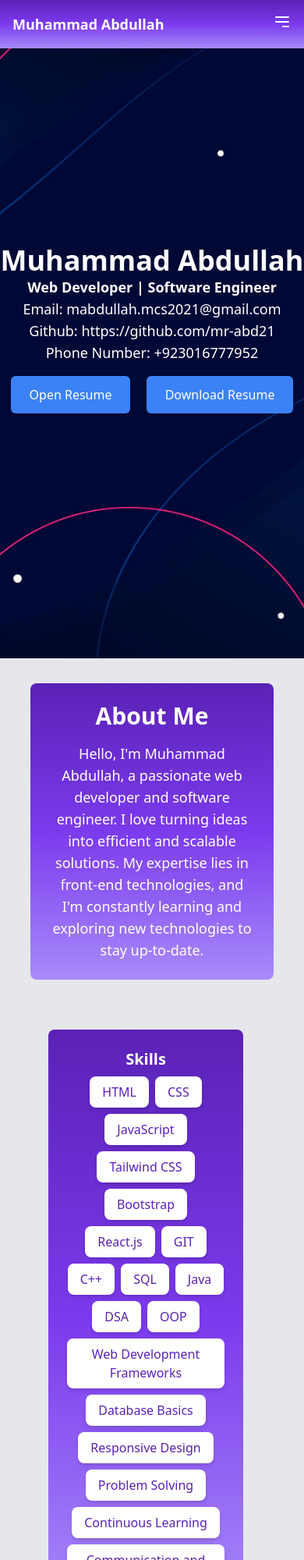
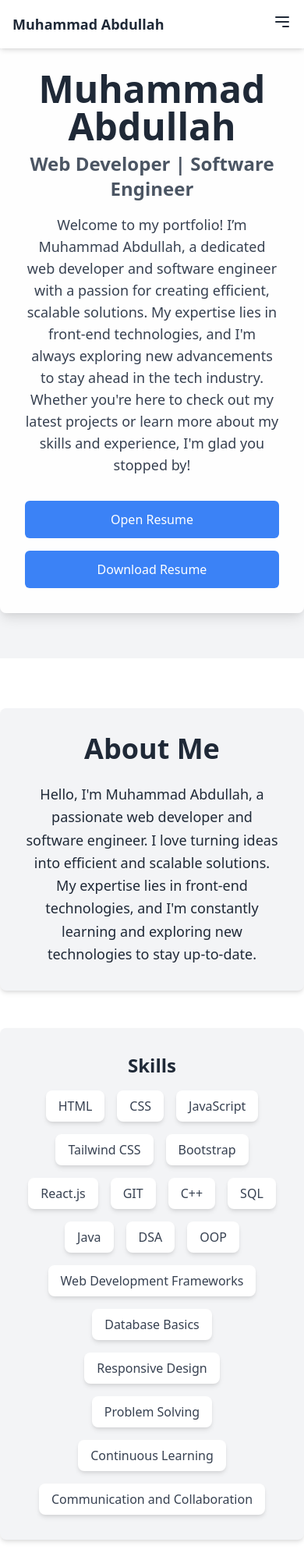
Before and after one commit to mr-abd21/portfolio-tailwind, a website: page index.html in a window 390 px wide. Shown: the top 2000 px of the page at 78% size. Drawn offline with nearby package versions, Linux system fonts and the light colour scheme.

Commit message:
Update Theme in index.html

```diff
--- a/index.html
+++ b/index.html
@@ -3,28 +3,39 @@
 <head>
   <meta charset="UTF-8" />
   <meta name="viewport" content="width=device-width, initial-scale=1.0" />
+  <link rel="stylesheet" href="https://cdnjs.cloudflare.com/ajax/libs/font-awesome/5.15.4/css/all.min.css">
   <link
     href="https://cdn.jsdelivr.net/npm/tailwindcss@2.2.19/dist/tailwind.min.css"
     rel="stylesheet"
   />
   <title>Abdullah's Portfolio</title>
+  <style>
+    *{
+      scroll-behavior: smooth;
+    }
+    body {
+      font-family: 'Inter', sans-serif;
+    }
+    .bg-custom {
+      background: linear-gradient(135deg, rgba(239, 246, 255, 1) 0%, rgba(215, 227, 255, 1) 100%);
+    }
+  </style>
 </head>
-<body class="font-sans bg-gray-100">
-  <!-- Navigation -->
-  <nav class="bg-gradient-to-b from-purple-800 via-purple-600 to-purple-400 p-4 fixed w-full top-0 left-0 z-10">
+<body class="font-sans bg-gray-100 ">
+  <nav class="bg-white shadow-md p-4 fixed w-full top-0 left-0 z-10">
     <div class="container mx-auto flex justify-between items-center">
-      <a href="#" class="text-white text-lg font-semibold">Muhammad Abdullah</a>
+      <a href="#" class="text-gray-800 text-lg font-semibold">Muhammad Abdullah</a>
       <!-- Navigation Links -->
       <div class="hidden md:flex space-x-4">
-        <a href="#home" class="text-white hover:underline">Home</a>
-        <a href="#about" class="text-white hover:underline">About</a>
-        <a href="#projects" class="text-white hover:underline">Projects</a>
-        <a href="#experience" class="text-white hover:underline">Experience</a>
-        <a href="#contact" class="text-white hover:underline">Contact</a>
+        <a href="#home" class="text-gray-800 hover:text-purple-600">Home</a>
+        <a href="#about" class="text-gray-800 hover:text-purple-600">About</a>
+        <a href="#projects" class="text-gray-800 hover:text-purple-600">Projects</a>
+        <a href="#experience" class="text-gray-800 hover:text-purple-600">Experience</a>
+        <a href="#contact" class="text-gray-800 hover:text-purple-600">Contact</a>
       </div>
       <!-- Mobile Menu logo -->
       <div class="md:hidden">
-        <button id="mobile-menu-toggle" class="text-white focus:outline-none">
+        <button id="mobile-menu-toggle" class="text-gray-800 focus:outline-none">
           <svg class="h-6 w-6" fill="none" stroke="currentColor" viewBox="0 0 24 24" xmlns="http://www.w3.org/2000/svg">
             <path stroke-linecap="round" stroke-linejoin="round" stroke-width="2" d="M4 6h16M4 12h16m-7 6h7"></path>
           </svg>
@@ -34,78 +45,85 @@
   </nav>
 
   <!-- Mobile Menu -->
-  <div id="mobile-menu" class="md:hidden z-10 fixed top-16 w-full left-0 bg-gradient-to-b from-purple-800 via-purple-600 to-purple-400 p-4 hidden">
-    <a href="#home" class="block text-white mb-2">Home</a>
-    <a href="#about" class="block text-white mb-2">About</a>
-    <a href="#projects" class="block text-white mb-2">Projects</a>
-    <a href="#experience" class="block text-white mb-2">Experience</a>
-    <a href="#contact" class="block text-white mb-2">Contact</a>
+  <div id="mobile-menu" class="md:hidden z-10 fixed top-16 w-full left-0 bg-white shadow-md p-4 hidden">
+    <a href="#home" class="block text-gray-800 mb-2">Home</a>
+    <a href="#about" class="block text-gray-800 mb-2">About</a>
+    <a href="#projects" class="block text-gray-800 mb-2">Projects</a>
+    <a href="#experience" class="block text-gray-800 mb-2">Experience</a>
+    <a href="#contact" class="block text-gray-800 mb-2">Contact</a>
   </div>
 
   <!-- Home Section -->
-  <section id="home" class="bg-cover bg-center min-h-screen flex items-center relative" style="background-image: url('./images/home-bg.jpg')">
-    <div class="text-white text-center z-10 mx-auto">
-      <h1 class="text-4xl font-bold">Muhammad Abdullah</h1>
-      <p class="text-lg font-semibold">Web Developer | Software Engineer</p>
-      <a href="mailto:homesdk25d@gmail.com" class="text-lg block text-white">Email: <span class="hover:underline">mabdullah.mcs2021@gmail.com</span></a>
-      <a href="https://github.com/mr-abd21" target="_blank" class="text-lg block text-white">Github: <span class="hover:underline">https://github.com/mr-abd21</span></a>
-      <p class="text-lg block">Phone Number: +923016777952</p>
-      <a href="./images/Resume of M Abdullah_page-0001.jpg" class="inline-block bg-blue-500 hover:bg-blue-700 text-white px-6 py-3 rounded-md mt-4 mr-4" target="_blank">Open Resume</a>
-      <a href="./images/Resume of M Abdullah.pdf" class="inline-block bg-blue-500 hover:bg-blue-700 text-white px-6 py-3 rounded-md mt-4" download>Download Resume</a>
+  <section id="home" class="min-h-screen flex items-center justify-center bg-gray-100">
+  <!-- <section id="home" class="min-h-screen flex items-center justify-center bg-gradient-to-r from-purple-400 via-pink-500 to-red-500 py-16"> -->
+    <div class="text-center mx-auto p-8 bg-white bg-opacity-90 rounded-lg shadow-lg max-w-3xl">
+      <h1 class="text-5xl font-bold text-gray-800">Muhammad Abdullah</h1>
+      <p class="text-2xl font-semibold text-gray-600 mt-2">Web Developer | Software Engineer</p>
+      <p class="mt-4 text-lg text-gray-700">
+        Welcome to my portfolio! I’m Muhammad Abdullah, a dedicated web developer and software engineer with a passion for creating efficient, scalable solutions. My expertise lies in front-end technologies, and I'm always exploring new advancements to stay ahead in the tech industry. Whether you're here to check out my latest projects or learn more about my skills and experience, I'm glad you stopped by!
+      </p>
+      <div class="mt-8 flex flex-col justify-center sm:flex-row sm:space-x-4 space-y-4 sm:space-y-0">
+        <a href="./images/Resume of M Abdullah_page-0001.jpg" class="bg-blue-500 hover:bg-blue-600 text-white px-6 py-3 rounded-md inline-block" target="_blank">Open Resume</a>
+        <a href="./images/Resume of M Abdullah.pdf" class="bg-blue-500 hover:bg-blue-600 text-white px-6 py-3 rounded-md inline-block" download>Download Resume</a>
+      </div>
+      <!-- <div class="mt-4 space-y-2">
+        <a href="mailto:mabdullah.mcs2021@gmail.com" class="text-lg text-gray-800 block">Email: <span class="text-blue-600 hover:underline">mabdullah.mcs2021@gmail.com</span></a>
+        <a href="https://github.com/mr-abd21" target="_blank" class="text-lg text-gray-800 block">Github: <span class="text-blue-600 hover:underline">https://github.com/mr-abd21</span></a>
+        <p class="text-lg text-gray-800">Phone Number: +923016777952</p>
+      </div> -->
     </div>
   </section>
 
+
   <!-- About Section -->
-  <section id="about" class="bg-gray-200 text-gray-800 min-h-screen flex items-center">
-    <div class="container mx-auto text-center flex flex-col my-8">
+<section id="about" class="bg-white text-gray-800 py-16">
+  <div class="container mx-auto text-center">
     <!-- Section 1: Introduction -->
-      <div class="bg-gradient-to-b from-purple-800 via-purple-600 to-purple-400 text-white rounded-lg p-6 mb-8 w-4/5 md:w-3/4 lg:w-4/5 xl:w-3/5 mx-auto">
-        <h2 class="text-3xl font-bold mb-4">About Me</h2>
-        <p class="text-lg">
+    <div class="bg-gray-100 text-gray-800 rounded-lg p-8 mb-12 w-full md:w-3/4 lg:w-2/3 mx-auto shadow-md">
+      <h2 class="text-4xl font-bold mb-6">About Me</h2>
+      <p class="text-lg leading-relaxed">
         Hello, I'm Muhammad Abdullah, a passionate web developer and software engineer. I love turning ideas into efficient and scalable solutions. My expertise lies in front-end technologies, and I'm constantly learning and exploring new technologies to stay up-to-date.
       </p>
     </div>
 
     <!-- Section 2: Skills and Coding Image -->
-      <div class="md:w-4/5 w-4/5 mx-auto flex flex-col md:flex-row items-center justify-center my-8">
+    <div class="flex flex-col md:flex-row items-center justify-center md:space-x-8">
       <!-- Skills List -->
-        <div class="w-4/5 md:w-1/2 lg:w-2/5 bg-gradient-to-b from-purple-800 via-purple-600 to-purple-400 text-white rounded-lg p-6 mr-4">
-          <h3 class="text-xl font-bold mb-2 text-center lg:text-left">Skills</h3>
-          <div class="flex flex-wrap justify-center gap-2">
-            <div class="bg-white text-purple-800 px-4 py-2 rounded-lg shadow-md">HTML</div>
-            <div class="bg-white text-purple-800 px-4 py-2 rounded-lg shadow-md">CSS</div>
-            <div class="bg-white text-purple-800 px-4 py-2 rounded-lg shadow-md">JavaScript</div>
-            <div class="bg-white text-purple-800 px-4 py-2 rounded-lg shadow-md">Tailwind CSS</div>
-            <div class="bg-white text-purple-800 px-4 py-2 rounded-lg shadow-md">Bootstrap</div>
-            <div class="bg-white text-purple-800 px-4 py-2 rounded-lg shadow-md">React.js</div>
-            <div class="bg-white text-purple-800 px-4 py-2 rounded-lg shadow-md">GIT</div>
-            <div class="bg-white text-purple-800 px-4 py-2 rounded-lg shadow-md">C++</div>
-            <div class="bg-white text-purple-800 px-4 py-2 rounded-lg shadow-md">SQL</div>
-            <div class="bg-white text-purple-800 px-4 py-2 rounded-lg shadow-md">Java</div>
-            <div class="bg-white text-purple-800 px-4 py-2 rounded-lg shadow-md">DSA</div>
-            <div class="bg-white text-purple-800 px-4 py-2 rounded-lg shadow-md">OOP</div>
-            <div class="bg-white text-purple-800 px-4 py-2 rounded-lg shadow-md">Web Development Frameworks</div>
-            <div class="bg-white text-purple-800 px-4 py-2 rounded-lg shadow-md">Database Basics</div>
-            <div class="bg-white text-purple-800 px-4 py-2 rounded-lg shadow-md">Responsive Design</div>
-            <div class="bg-white text-purple-800 px-4 py-2 rounded-lg shadow-md">Problem Solving</div>
-            <!-- <div class="bg-white text-purple-800 px-4 py-2 rounded-lg shadow-md">APIs</div> -->
-            <!-- <div class="bg-white text-purple-800 px-4 py-2 rounded-lg shadow-md">Security Awareness</div> -->
-            <!-- <div class="bg-white text-purple-800 px-4 py-2 rounded-lg shadow-md">Testing</div> -->
-            <div class="bg-white text-purple-800 px-4 py-2 rounded-lg shadow-md">Continuous Learning</div>
-            <div class="bg-white text-purple-800 px-4 py-2 rounded-lg shadow-md">Communication and Collaboration</div>
+      <div class="w-full md:w-1/2 lg:w-1/3 bg-gray-100 text-gray-800 rounded-lg p-8 shadow-md mb-8 md:mb-0">
+        <h3 class="text-2xl font-bold mb-4 text-center">Skills</h3>
+        <div class="flex flex-wrap justify-center gap-4">
+          <div class="bg-white text-gray-700 px-4 py-2 rounded-lg shadow-md transition-transform transform hover:scale-105 cursor-pointer">HTML</div>
+          <div class="bg-white text-gray-700 px-4 py-2 rounded-lg shadow-md transition-transform transform hover:scale-105 cursor-pointer">CSS</div>
+          <div class="bg-white text-gray-700 px-4 py-2 rounded-lg shadow-md transition-transform transform hover:scale-105 cursor-pointer">JavaScript</div>
+          <div class="bg-white text-gray-700 px-4 py-2 rounded-lg shadow-md transition-transform transform hover:scale-105 cursor-pointer">Tailwind CSS</div>
+          <div class="bg-white text-gray-700 px-4 py-2 rounded-lg shadow-md transition-transform transform hover:scale-105 cursor-pointer">Bootstrap</div>
+          <div class="bg-white text-gray-700 px-4 py-2 rounded-lg shadow-md transition-transform transform hover:scale-105 cursor-pointer">React.js</div>
+          <div class="bg-white text-gray-700 px-4 py-2 rounded-lg shadow-md transition-transform transform hover:scale-105 cursor-pointer">GIT</div>
+          <div class="bg-white text-gray-700 px-4 py-2 rounded-lg shadow-md transition-transform transform hover:scale-105 cursor-pointer">C++</div>
+          <div class="bg-white text-gray-700 px-4 py-2 rounded-lg shadow-md transition-transform transform hover:scale-105 cursor-pointer">SQL</div>
+          <div class="bg-white text-gray-700 px-4 py-2 rounded-lg shadow-md transition-transform transform hover:scale-105 cursor-pointer">Java</div>
+          <div class="bg-white text-gray-700 px-4 py-2 rounded-lg shadow-md transition-transform transform hover:scale-105 cursor-pointer">DSA</div>
+          <div class="bg-white text-gray-700 px-4 py-2 rounded-lg shadow-md transition-transform transform hover:scale-105 cursor-pointer">OOP</div>
+          <div class="bg-white text-gray-700 px-4 py-2 rounded-lg shadow-md transition-transform transform hover:scale-105 cursor-pointer">Web Development Frameworks</div>
+          <div class="bg-white text-gray-700 px-4 py-2 rounded-lg shadow-md transition-transform transform hover:scale-105 cursor-pointer">Database Basics</div>
+          <div class="bg-white text-gray-700 px-4 py-2 rounded-lg shadow-md transition-transform transform hover:scale-105 cursor-pointer">Responsive Design</div>
+          <div class="bg-white text-gray-700 px-4 py-2 rounded-lg shadow-md transition-transform transform hover:scale-105 cursor-pointer">Problem Solving</div>
+          <div class="bg-white text-gray-700 px-4 py-2 rounded-lg shadow-md transition-transform transform hover:scale-105 cursor-pointer">Continuous Learning</div>
+          <div class="bg-white text-gray-700 px-4 py-2 rounded-lg shadow-md transition-transform transform hover:scale-105 cursor-pointer">Communication and Collaboration</div>
         </div>
       </div>
 
       <!-- Coding Image -->
-        <div class="hidden md:block md:w-1/2 lg:w-1/2 text-white rounded-lg p-6 mt-4 md:mt-0 flex items-center justify-center">
-          <img src="./images/6502423.jpg" alt="Coding Computer" class="rounded-md shadow-md w-3/5 h-auto md:w-3/5 lg:w-3/5 xl:h-3/5" />
+      <div class="w-full md:w-1/2 lg:w-1/3 flex items-center justify-center">
+        <img src="./images/6502423.jpg" alt="Coding Computer" class="rounded-lg shadow-md w-4/5 h-auto" />
       </div>
     </div>
   </div>
 </section>
 
+
   <!-- Projects Section -->
-  <section id="projects" class="bg-gray-400 text-gray-800 min-h-screen py-16">
+  <section id="projects" class="bg-gray-100 text-gray-800 min-h-screen py-16">
     <div class="container mx-auto text-center w-4/5">
       <h2 class="text-4xl font-bold mb-8">My Projects</h2>
       <!-- Project Cards Grid -->
@@ -120,8 +138,8 @@
               <!-- Lorem ipsum dolor sit amet consectetur adipisicing elit. Quam recusandae quia, facilis, sint, id quod tempora praesentium officiis quaerat saepe perferendis aut dicta non ipsam consequatur impedit dignissimos tenetur architecto? -->
             </p>
             <div class="mt-4">
-              <a href="https://github.com/mr-abd21/social-media-react" target="_blank" class="text-blue-500 hover:underline block">Github</a>
-              <a href="https://my-social-app-react.netlify.app/" target="_blank" class="text-blue-500 hover:underline block">Website</a>
+              <a href="https://github.com/mr-abd21/social-media-react" target="_blank" class="text-white bg-blue-500 hover:bg-blue-600 py-2 px-4 rounded-md transition duration-300 ease-in-out transform hover:scale-105">Code</a>
+              <a href="https://my-social-app-react.netlify.app/" target="_blank" class="text-white bg-green-500 hover:bg-green-600 py-2 px-4 rounded-md transition duration-300 ease-in-out transform hover:scale-105">Preview</a>
             </div>
           </div>
         </div>
@@ -135,8 +153,8 @@
               <!-- Lorem ipsum dolor sit amet consectetur adipisicing elit. Quam recusandae quia, facilis, sint, id quod tempora praesentium officiis quaerat saepe perferendis aut dicta non ipsam consequatur impedit dignissimos tenetur architecto? -->
             </p>
             <div class="mt-4">
-              <a href="https://github.com/mr-abd21/Aidtech_task4" target="_blank" class="text-blue-500 hover:underline block">Github</a>
-              <a href="https://restaurant-website-html-css-1122.netlify.app/" target="_blank" class="text-blue-500 hover:underline block">Website</a>
+              <a href="https://github.com/mr-abd21/Aidtech_task4" target="_blank" class="text-white bg-blue-500 hover:bg-blue-600 py-2 px-4 rounded-md transition duration-300 ease-in-out transform hover:scale-105">Code</a>
+              <a href="https://restaurant-website-html-css-1122.netlify.app/" target="_blank" class="text-white bg-green-500 hover:bg-green-600 py-2 px-4 rounded-md transition duration-300 ease-in-out transform hover:scale-105">Preview</a>
             </div>
           </div>
         </div>
@@ -150,8 +168,8 @@
               <!-- Lorem ipsum dolor sit amet consectetur adipisicing elit. Quam recusandae quia, facilis, sint, id quod tempora praesentium officiis quaerat saepe perferendis aut dicta non ipsam consequatur impedit dignissimos tenetur architecto? -->
             </p>
             <div class="mt-4">
-              <a href="https://github.com/mr-abd21/Todo-List" target="_blank" class="text-blue-500 hover:underline block">Github</a>
-              <a href="https://to-do-listt-00.netlify.app/" target="_blank" class="text-blue-500 hover:underline block">Website</a>
+              <a href="https://github.com/mr-abd21/Todo-List" target="_blank" class="text-white bg-blue-500 hover:bg-blue-600 py-2 px-4 rounded-md transition duration-300 ease-in-out transform hover:scale-105">Code</a>
+              <a href="https://to-do-listt-00.netlify.app/" target="_blank" class="text-white bg-green-500 hover:bg-green-600 py-2 px-4 rounded-md transition duration-300 ease-in-out transform hover:scale-105">Preview</a>
             </div>
           </div>
         </div>
@@ -165,8 +183,8 @@
               <!-- Lorem ipsum dolor sit amet consectetur adipisicing elit. Quam recusandae quia, facilis, sint, id quod tempora praesentium officiis quaerat saepe perferendis aut dicta non ipsam consequatur impedit dignissimos tenetur architecto? -->
             </p>
             <div class="mt-4">
-              <a href="https://github.com/mr-abd21/paypal-clone" target="_blank" class="text-blue-500 hover:underline block">Github</a>
-              <a href="https://project3.com" target="_blank" class="text-blue-500 hover:underline block">Website</a>
+              <a href="https://github.com/mr-abd21/paypal-clone" target="_blank" class="text-white bg-blue-500 hover:bg-blue-600 py-2 px-4 rounded-md transition duration-300 ease-in-out transform hover:scale-105">Code</a>
+              <a href="https://project3.com" target="_blank" class="text-white bg-green-500 hover:bg-green-600 py-2 px-4 rounded-md transition duration-300 ease-in-out transform hover:scale-105">Preview</a>
             </div>
           </div>
         </div>
@@ -180,8 +198,8 @@
               <!-- Lorem ipsum dolor sit amet consectetur adipisicing elit. Quam recusandae quia, facilis, sint, id quod tempora praesentium officiis quaerat saepe perferendis aut dicta non ipsam consequatur impedit dignissimos tenetur architecto? -->
             </p>
             <div class="mt-4">
-              <a href="https://github.com/mr-abd21/Aidtech_Task1" target="_blank" class="text-blue-500 hover:underline block">Github</a>
-              <a href="https://landingg-page-html-css.netlify.app/" target="_blank" class="text-blue-500 hover:underline block">Website</a>
+              <a href="https://github.com/mr-abd21/Aidtech_Task1" target="_blank" class="text-white bg-blue-500 hover:bg-blue-600 py-2 px-4 rounded-md transition duration-300 ease-in-out transform hover:scale-105">Code</a>
+              <a href="https://landingg-page-html-css.netlify.app/" target="_blank" class="text-white bg-green-500 hover:bg-green-600 py-2 px-4 rounded-md transition duration-300 ease-in-out transform hover:scale-105">Preview</a>
             </div>
           </div>
         </div>
@@ -195,9 +213,11 @@
               <!-- Lorem ipsum dolor sit amet consectetur adipisicing elit. Quam recusandae quia, facilis, sint, id quod tempora praesentium officiis quaerat saepe perferendis aut dicta non ipsam consequatur impedit dignissimos tenetur architecto? -->
             </p>
             <div class="mt-4">
-              <a href="https://github.com/mr-abd21/Aidtech_task2" target="_blank" class="text-blue-500 hover:underline block">Github</a>
-              <a href="https://tempconvertot-js.netlify.app/" target="_blank" class="text-blue-500 hover:underline block">Website</a>
+              <a href="https://github.com/mr-abd21/Aidtech_task2" target="_blank" class="text-white bg-blue-500 hover:bg-blue-600 py-2 px-4 rounded-md transition duration-300 ease-in-out transform hover:scale-105">Code</a>
+              <a href="https://tempconvertot-js.netlify.app/" target="_blank" class="text-white bg-green-500 hover:bg-green-600 py-2 px-4 rounded-md transition duration-300 ease-in-out transform hover:scale-105">Preview</a>
             </div>
+
+
           </div>
         </div>
         <!-- Project Card 5 -->
@@ -206,15 +226,15 @@
           <div class="p-4">
             <h3 class="text-xl font-bold mb-2">Calculator</h3>
             <p class="text-gray-700">
-              A simple web-based calculator application built with HTML, CSS, and JavaScript. Provides basic arithmetic operations and a user-friendly interface, making it convenient for performing calculations on-the-go. <br />
-              <!-- Lorem ipsum dolor sit amet consectetur adipisicing elit. Quam recusandae quia, facilis, sint, id quod tempora praesentium officiis quaerat saepe perferendis aut dicta non ipsam consequatur impedit dignissimos tenetur architecto? -->
+              A simple web-based calculator application built with HTML, CSS, and JavaScript. Provides basic arithmetic operations and a user-friendly interface, making it convenient for performing calculations on-the-go.
             </p>
             <div class="mt-4">
-              <a href="https://github.com/mr-abd21/Aidtech_task3" target="_blank" class="text-blue-500 hover:underline block">Github</a>
-              <a href="https://calculator-html-csss-js.netlify.app/" target="_blank" class="text-blue-500 hover:underline block">Website</a>
+              <a href="https://github.com/mr-abd21/Aidtech_task3" target="_blank" class="text-white bg-blue-500 hover:bg-blue-600 py-2 px-4 rounded-md transition duration-300 ease-in-out transform hover:scale-105">Code</a>
+              <a href="https://calculator-html-csss-js.netlify.app/" target="_blank" class="text-white bg-green-500 hover:bg-green-600 py-2 px-4 rounded-md transition duration-300 ease-in-out transform hover:scale-105">Preview</a>
             </div>
           </div>
         </div>
+
         <!-- Project Card 5 -->
         <div class="bg-white rounded-lg overflow-hidden shadow-lg transition-transform transform hover:scale-105 cursor-pointer">
           <img src="https://images.pexels.com/photos/534216/pexels-photo-534216.jpeg?auto=compress&cs=tinysrgb&w=600jpeg" alt="Project 3" class="w-full h-48 object-cover" />
@@ -250,12 +270,12 @@
   </section>
 
   <!-- Experience Section -->
-  <section id="experience" class="bg-gray-200 text-gray-800 min-h-screen py-16">
+  <section id="experience" class="bg-white text-gray-800 min-h-screen py-16">
     <div class="container mx-auto text-center w-4/5">
       <h2 class="text-4xl font-bold mb-8">Experience</h2>
       <div class="space-y-8">
         <!-- Experience 1 -->
-        <div class="bg-white rounded-lg p-6 shadow-lg">
+        <div class="bg-gray-100 rounded-lg p-6 shadow-lg">
           <h3 class="text-2xl font-bold mb-2">Web Intern at InfoAid Tech</h3>
           <p class="text-gray-700 mb-4">Remote | Sep - Oct 2023</p>
           <p class="text-gray-700">As a Web Intern at InfoAid Tech, I gained hands-on experience with HTML, CSS, and JavaScript while working remotely. During my internship, I contributed to various web development projects, collaborated with team members, and honed my skills in front-end development.</p>
@@ -281,7 +301,7 @@
   </section>
 
   <!-- Contact Section -->
-  <section id="contact" class="bg-gray-200 text-gray-800 min-h-screen flex items-center">
+  <section id="contact" class="bg-gray-100 text-gray-800 min-h-screen flex items-center">
     <div class="container mx-auto text-center flex flex-col my-8">
       <div class="w-full md:w-3/4 lg:w-2/3 mx-auto">
         <h2 class="text-4xl font-bold mb-8">Contact Me</h2>
@@ -305,11 +325,27 @@
   </section>
 
   <!-- Footer -->
-  <footer class="bg-purple-800 text-white py-4">
+  <footer class="bg-gray-800 text-white py-8">
     <div class="container mx-auto text-center">
-      <p>&copy; 2024 Muhammad Abdullah. All Rights Reserved.</p>
+      <div class="flex justify-center space-x-6 mb-4">
+        <a href="https://github.com/mr-abd21" class="hover:text-blue-400">
+          <i class="fab fa-github fa-2x"></i>
+        </a>
+        <a href="https://linkedin.com/in/m-abdullah-" class="hover:text-blue-400">
+          <i class="fab fa-linkedin fa-2x"></i>
+        </a>
+        <a href="tel:+923016777952" class="hover:text-blue-400">
+          <i class="fas fa-mobile-alt fa-2x"></i>
+        </a>
+        </a>
+        <a href="mailto:mabdullah.mcs2021@example.com" class="hover:text-blue-400">
+          <i class="fas fa-envelope fa-2x"></i>
+        </a>
+      </div>
+      <p>&copy; 2024 Muhammad Abdullah. All rights reserved.</p>
     </div>
   </footer>
+
 
   <!-- JavaScript for Mobile Menu Toggle -->
   <script>
```
Lines whose indentation alone changed are shown as unchanged.
